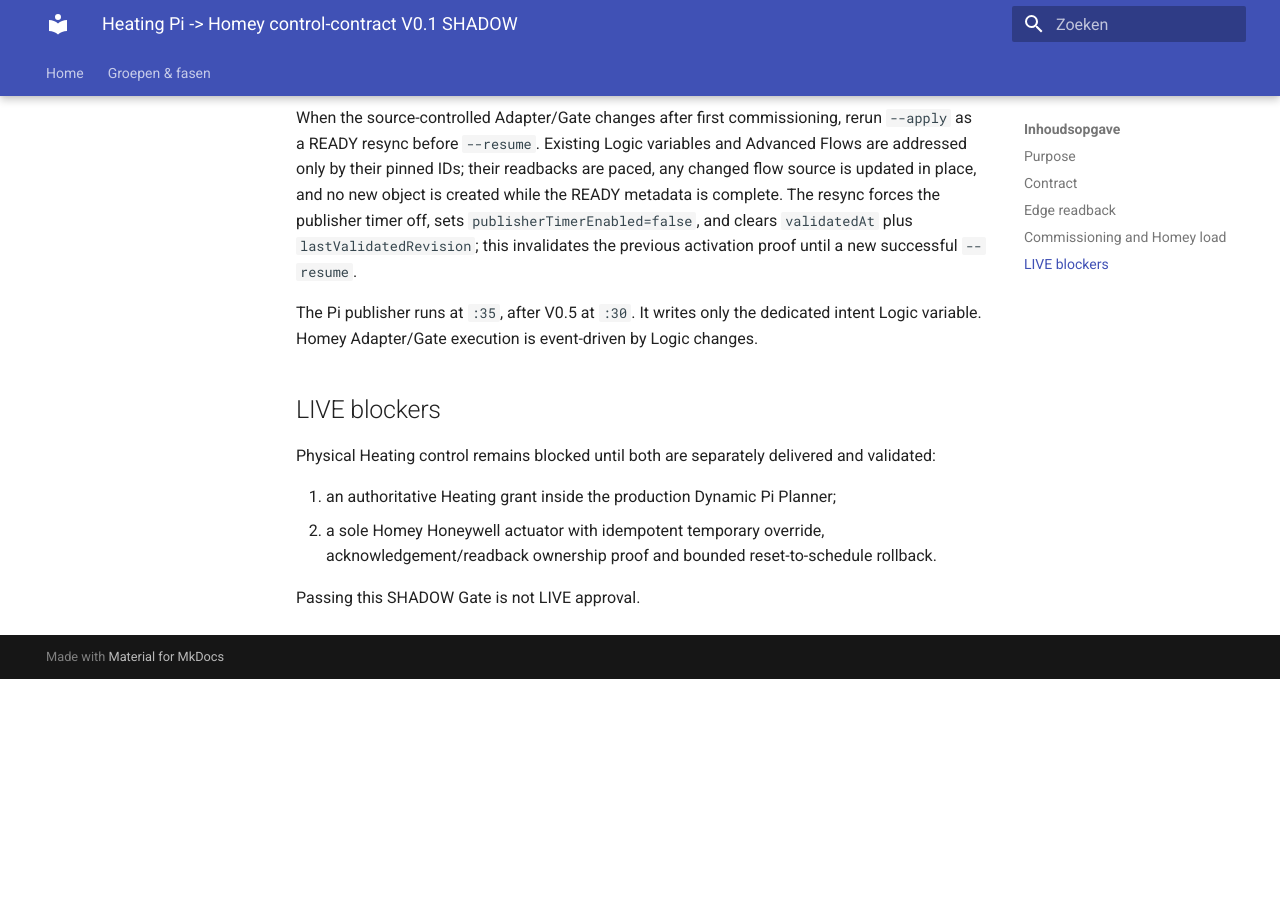
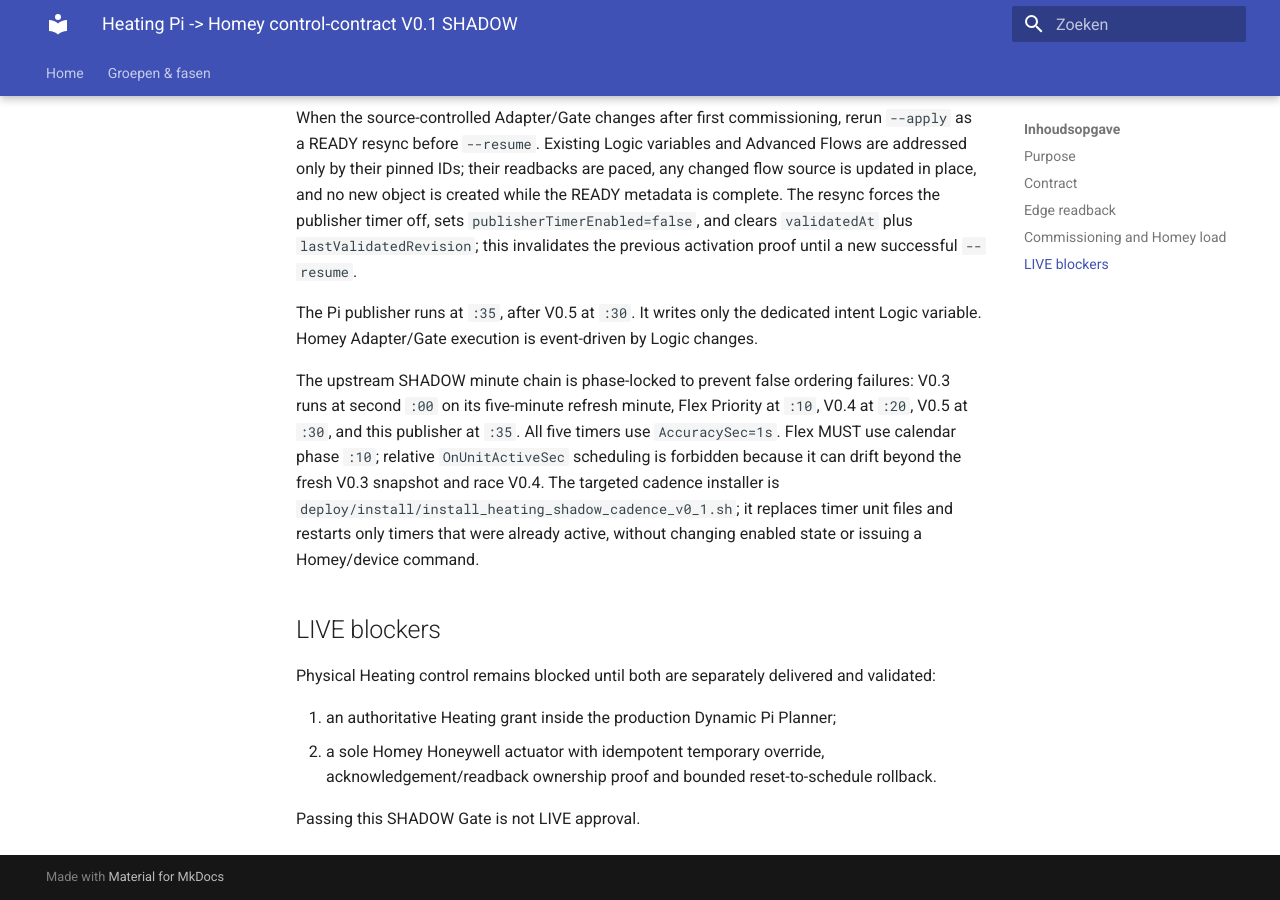
Before and after one commit to OnsKasteeltje/homey-energy-manual, an MkDocs documentation site: the page built from docs/commissioning/heating-homey-shadow-chain-v0.1.md, in a window 1280 px wide and 900 px high, scrolled down 2586 px. Built offline with MkDocs 1.6.1 and Material for MkDocs 9.7.7, drawn with Linux system fonts in a browser that asks for light colours; before the commit the page ends 3265 px from its top, so only the background shows below that.

Commit message:
fix(heating): phase-lock shadow control cadence
Replace drifting relative Flex scheduling with a fixed calendar phase, tighten timer accuracy across the Heating SHADOW chain, add a targeted cadence installer and contract test, and document the deterministic V0.3 :00 -> Flex :10 -> V0.4 :20 -> V0.5 :30 -> Homey publish :35 sequence without relaxing any fail-closed guard.

```diff
--- a/docs/commissioning/heating-homey-shadow-chain-v0.1.md
+++ b/docs/commissioning/heating-homey-shadow-chain-v0.1.md
@@ -125,6 +125,16 @@ The Pi publisher runs at `:35`, after V0.5 at `:30`. It writes only the
 dedicated intent Logic variable. Homey Adapter/Gate execution is event-driven by
 Logic changes.
 
+The upstream SHADOW minute chain is phase-locked to prevent false ordering
+failures: V0.3 runs at second `:00` on its five-minute refresh minute, Flex
+Priority at `:10`, V0.4 at `:20`, V0.5 at `:30`, and this publisher at
+`:35`. All five timers use `AccuracySec=1s`. Flex MUST use calendar phase
+`:10`; relative `OnUnitActiveSec` scheduling is forbidden because it can
+drift beyond the fresh V0.3 snapshot and race V0.4. The targeted cadence
+installer is `deploy/install/install_heating_shadow_cadence_v0_1.sh`; it
+replaces timer unit files and restarts only timers that were already active,
+without changing enabled state or issuing a Homey/device command.
+
 ## LIVE blockers
 
 Physical Heating control remains blocked until both are separately delivered and
```
Also changed, not shown: docs/architecture/CURRENT-EMS-STATE.md (+2 -0 lines), docs/software-architecture/components/heating-preheat-plan.md (+2 -0 lines), 8 other files.
